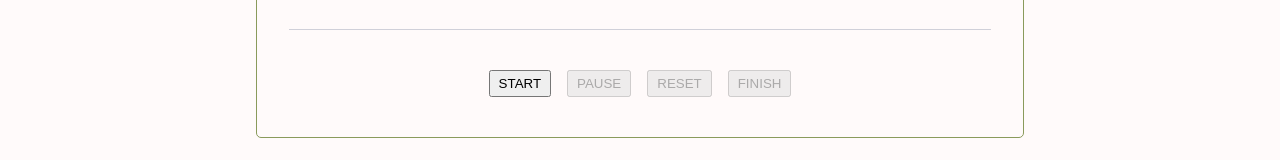
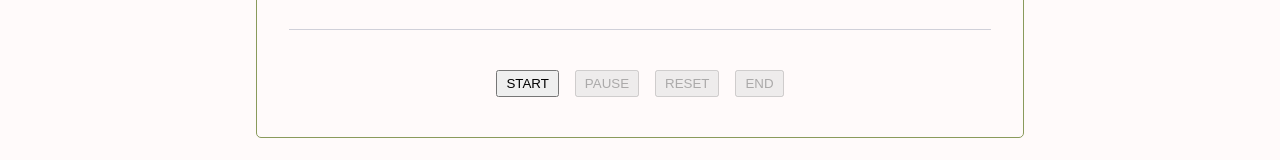
Before and after one commit to mbwatson/state-machine-progress-bar, a React (Create React App) app: page / in a window 1280 px wide. Shown: the part 305-465 px from the top of the page. Built offline with nearby package versions, Linux system fonts and the light colour scheme.

Commit message:
change finish action to end

```diff
--- a/src/components/fsm/fsm.js
+++ b/src/components/fsm/fsm.js
@@ -135,7 +135,7 @@ export const Fsm = props => {
             on: {
                 PAUSE: 'paused',
                 RESET: 'zero',
-                FINISH: 'complete',
+                END: 'complete',
             },
         },
         paused: {
@@ -160,7 +160,7 @@ export const Fsm = props => {
                 break
             case 'running':
                 if (progress === 100) {
-                    setState(machine.transition(state, 'FINISH'))
+                    setState(machine.transition(state, 'END'))
                     return
                 }
                 const interval = setInterval(() => {
```
